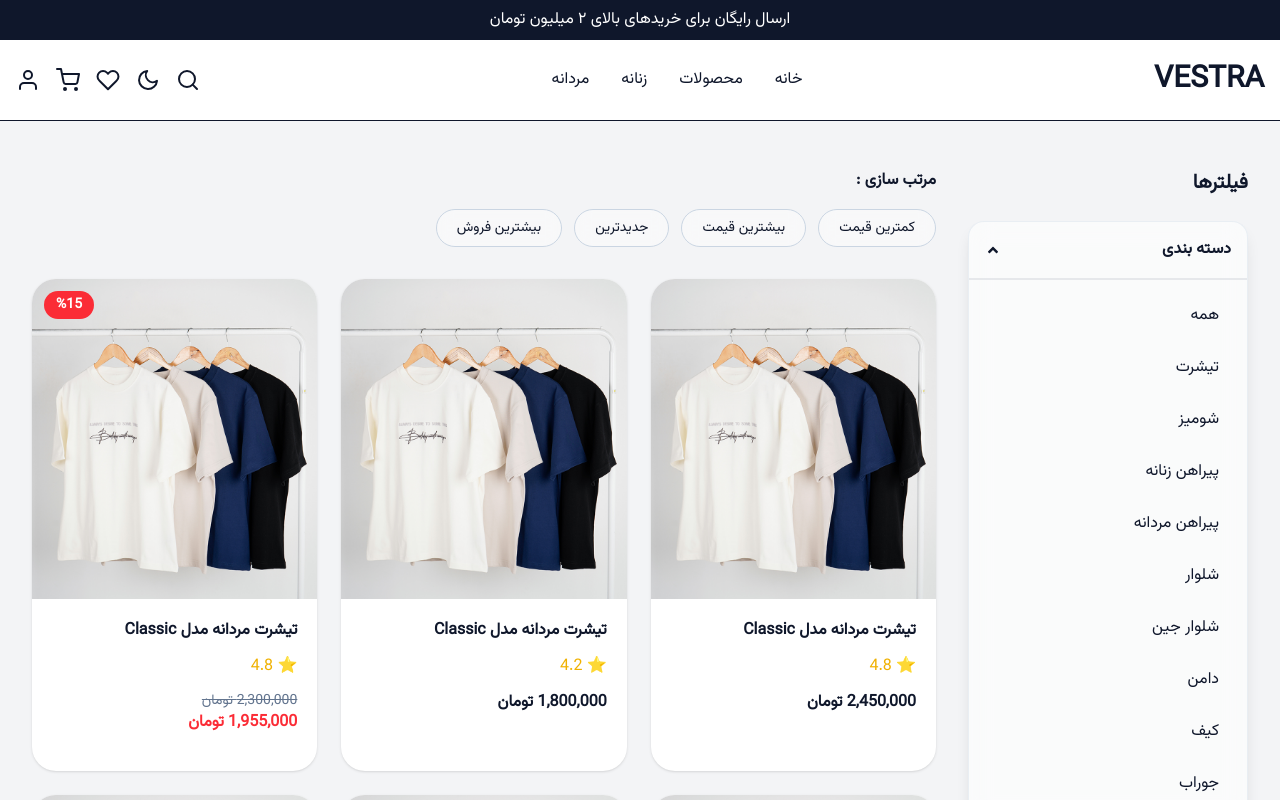
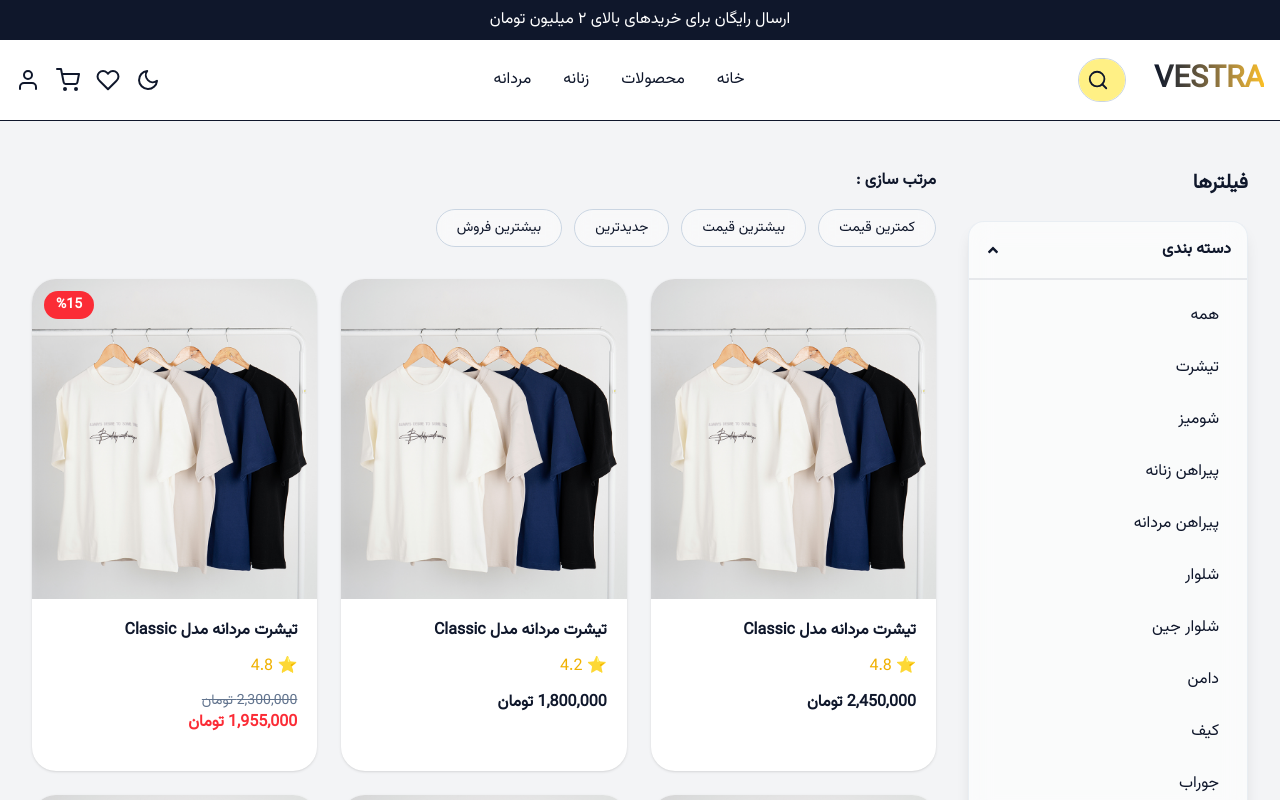
Before and after one commit to Zohrenaeimian/vestra-shop, a React (Vite) app: page /products in a window 1280 px wide. Shown: the top 800 px of the page. Built offline with nearby package versions, Linux system fonts and the light colour scheme; data requests are answered from the project's data file.

Commit message:
Implement product search component

```diff
--- a/src/components/filter/CategoryFilter/CategoryFilter.jsx
+++ /dev/null
@@ -1,65 +0,0 @@
-import FilterAccordion from "../FilterAccordion/FilterAccordion";
-
-function CategoryFilter() {
-
-
-  const categories = [
-    {
-      label: "همه",
-      value: "",
-    },
-    {
-      label: "تیشرت ",
-      value: "tshirt",
-    },
-    {
-      label: "شومیز",
-      value: "blouse",
-    },
-    {
-      label: "پیراهن  زنانه",
-      value: "dress",
-    },
-    {
-      label: "پیراهن مردانه",
-      value: "shirt",
-    },
-    {
-      label: "شلوار",
-      value: "pants",
-    },
-    {
-      label: "شلوار جین",
-      value: "jeans",
-    },
-    {
-      label: " دامن ",
-      value: "skirt",
-    },
-    {
-      label: "کیف",
-      value: "bag",
-    },
-    {
-      label: "جوراب",
-      value: "socks",
-    },
-  ];
-
-
-
-  return (
-    <div>
-      <h4 className="mb-4 font-bold dark:text-white">دسته‌بندی</h4>
-
-      <div className="space-y-3">
-
-          <FilterAccordion categories ={categories} />
-
-
-      </div>
-    </div>
-  );
-}
-
-export default CategoryFilter;
--- a/src/components/filter/GenderFilter/GenderFilter.jsx
+++ /dev/null
@@ -1,56 +0,0 @@
-import { useSearchParams } from "react-router-dom";
-
-function GenderFilter() {
-  const [searchParams, setSearchParams] = useSearchParams();
-  const currentGender = searchParams.get("gender");
-
-  const genders = [
-    {
-      label: "همه",
-      value: "",
-    },
-    {
-      label: "زنانه",
-      value: "women",
-    },
-    {
-      label: "مردانه",
-      value: "men",
-    },
-  ];
-
-  const changeGender = (value) => {
-    const params = new URLSearchParams(searchParams);
-
-    if (value) {
-      params.set("gender", value);
-    } else {
-      params.delete("gender");
-    }
-
-    setSearchParams(params);
-  };
-
-  return (
-    <div>
-      <h4 className="mb-4 font-bold dark:text-white"> جنسیت</h4>
-      <div className="space-y-3">
-        {genders.map((gender) => (
-          <button
-            key={gender.value}
-            onClick={() => changeGender(gender.value)}
-            className={`block cursor-pointer ${
-              currentGender === gender.value
-                ? "font-bold text-yellow-500"
-                : "dark:text-white"
-            }`}
-          >
-            {gender.label}
-          </button>
-        ))}
-      </div>
-    </div>
-  );
-}
-
-export default GenderFilter;
--- a/src/components/filter/PriceFilter/PriceFilter.jsx
+++ /dev/null
@@ -1,59 +0,0 @@
-import { useSearchParams } from "react-router-dom";
-
-function PriceFilter() {
-  const [searchParams, setSearchParams] = useSearchParams();
-  const currentPrice = searchParams.get("price");
-
-  const prices = [
-    {
-      label: "همه",
-      value: "",
-    },
-    {
-      label: "زیر 1 میلیون تومان",
-      value: "under1000",
-    },
-    {
-      label: "1 میلیون تا 2 میلیون",
-      value: "1000to2000",
-    },
-    {
-      label: "بالای 2 میلیون",
-      value: "over2000",
-    },
-  ];
-  const changePrice = (value) => {
-    const params = new URLSearchParams(searchParams);
-
-    if (value) {
-      params.set("price", value);
-    } else {
-      params.delete("price");
-    }
-
-    setSearchParams(params);
-  };
-  return (
-    <div>
-      <h4 className="mb-4 font-bold dark:text-white">قیمت</h4>
-
-      <div className="space-y-3">
-        {prices.map((price) => (
-          <button
-            key={price.value}
-            onClick={() => changePrice(price.value)}
-            className={`block cursor-pointer ${
-              currentPrice === price.value
-                ? "font-bold text-yellow-500"
-                : "dark:text-white"
-            }`}
-          >
-            {price.label}
-          </button>
-        ))}
-      </div>
-    </div>
-  );
-}
-
-export default PriceFilter;
--- a/src/components/layout/Navbar/Navbar.jsx
+++ b/src/components/layout/Navbar/Navbar.jsx
@@ -10,6 +10,7 @@ import ThemeToggle from "../ThemeToggle/ThemeToggle";
 import { useState } from "react";
 import MobileMenu from "../MobileMenu/MobileMenu";
 import { useSelector } from "react-redux";
+import SearchModal from "../SearchModal/SearchModal";
 
 function Navbar() {
   const [isMenuOpen, setIsMenuOpen] = useState(false);
@@ -38,9 +39,12 @@ function Navbar() {
           <MobileMenu isMenuOpen={isMenuOpen} setIsMenuOpen={setIsMenuOpen} />
 
           {/* Logo */}
-          <Link to="/" className="text-3xl font-bold text-slate-900">
+          <div className="flex gap-7 items-center">
+            <Link to="/" className="bg-linear-to-r from-[#0F172A] to-[#FBBF24] bg-clip-text text-transparent font-bold text-3xl ">
             VESTRA
           </Link>
+          <SearchModal/>
+          </div>
 
           {/* Desktop Menu */}
           <ul className="hidden items-center gap-8 md:flex">
@@ -77,9 +81,7 @@ function Navbar() {
 
           {/* Actions */}
           <div className="flex items-center gap-4 text-2xl">
-            <button>
-              <FiSearch />
-            </button>
+
 
             <ThemeToggle />
 
--- /dev/null
+++ b/src/components/layout/SearchModal/SearchInput.jsx
@@ -0,0 +1,71 @@
+import { FiSearch } from "react-icons/fi";
+
+function SearchInput({ value, onChange, onFocus, onBlur, isOpen, onToggle }) {
+  return (
+    <div
+      className={` flex
+  items-center
+  h-11
+  rounded-full
+  overflow-hidden
+  border
+  border-slate-300
+  bg-white
+  transition-all
+  duration-300
+  focus-within:border-yellow-400
+  focus-within:ring-4
+  focus-within:ring-yellow-300/20
+  dark:bg-slate-800
+  dark:border-slate-700
+  ${ isOpen ? "w-64 " : "w-12"}
+  `}
+
+
+    >
+      <button
+        type="button"
+        onClick={onToggle}
+        className="
+  h-full
+  px-4
+  flex
+  items-center
+  justify-center
+
+  bg-yellow-200
+  text-slate-900
+
+  transition
+  hover:bg-yellow-300
+  cursor-pointer
+"
+      >
+        <FiSearch size={22} />
+      </button>
+
+      <input
+        className={`
+ flex-1
+ h-full
+ bg-transparent
+ px-4
+ outline-none
+ transition-all
+ duration-300
+ placeholder:text-slate-400
+ dark:placeholder:text-slate-500
+ ${isOpen ? "opacity-100" : "opacity-0 pointer-events-none"}
+`}
+        type="text"
+        value={value}
+        onChange={onChange}
+        onFocus={onFocus}
+        onBlur={onBlur}
+        placeholder="جستجو در وسترا"
+      />
+    </div>
+  );
+}
+
+export default SearchInput;
--- a/src/components/layout/SearchModal/SearchModal.jsx
+++ b/src/components/layout/SearchModal/SearchModal.jsx
@@ -0,0 +1,56 @@
+import { useState } from "react";
+import { useSearchParams } from "react-router-dom";
+import SearchInput from "./SearchInput";
+
+function SearchModal() {
+  const [search, setSearch] = useState("");
+
+  const [isOpen, setIsOpen] = useState(false); // Mobile State
+
+  const [isFocused, setIsFocused] = useState(false); // Desktop State
+
+  const [searchParams, setSearchParams] = useSearchParams();
+
+  const searchInputHandler = () => {
+    setIsOpen(!isOpen);
+  };
+
+  const searchChangeHandler = (e) => {
+    const value = e.target.value;
+    setSearch(value);
+
+    const params = new URLSearchParams(searchParams);
+    if (value) {
+      params.set("search", value);
+    } else {
+      params.delete("search");
+    }
+    setSearchParams(params);
+  };
+
+  const deleteSearchInput = () => {
+    setSearch("");
+    setIsOpen(false);
+    setIsFocused(false);
+    const params = new URLSearchParams(searchParams);
+
+    params.delete("search");
+
+    setSearchParams(params);
+  };
+
+  return (
+    <div>
+      <SearchInput
+        value={search}
+        onChange={searchChangeHandler}
+        onFocus={() => setIsFocused(true)}
+        onBlur={deleteSearchInput}
+        isOpen={isOpen}
+        onToggle={searchInputHandler}
+      />
+    </div>
+  );
+}
+
+export default SearchModal;
--- a/src/pages/Products/Products.jsx
+++ b/src/pages/Products/Products.jsx
@@ -13,6 +13,7 @@ function Products() {
   const gender = searchParams.get("gender");
   const price = searchParams.get("price");
   const sort = searchParams.get("sort");
+  const search = searchParams.get("search");
   const categoryFilteredProducts = category
     ? products.filter((product) => product.category === category)
     : products;
@@ -36,7 +37,17 @@ function Products() {
       })
     : genderFilteredProducts;
 
-  const copiedProducts = [...priceFilteredProducts];
+  const searchFilteredProducts = search
+    ? priceFilteredProducts.filter((product) => {
+        const normalizedSearch = search.toLowerCase();
+        const searchWords = normalizedSearch.split(" ");
+        return searchWords.every((word) => {
+          return product.title.toLowerCase().includes(word);
+        });
+      })
+    : priceFilteredProducts;
+
+  const copiedProducts = [...searchFilteredProducts];
 
   const sortFilteredProducts = sort
     ? copiedProducts.sort((a, b) => {
@@ -57,7 +68,7 @@ function Products() {
             return 0;
         }
       })
-    : priceFilteredProducts;
+    : searchFilteredProducts;
 
   useEffect(() => {
     const fetchProducts = async () => {
```
